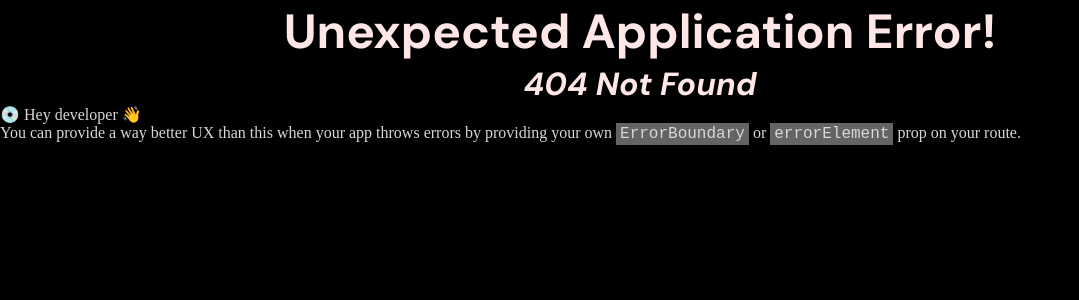
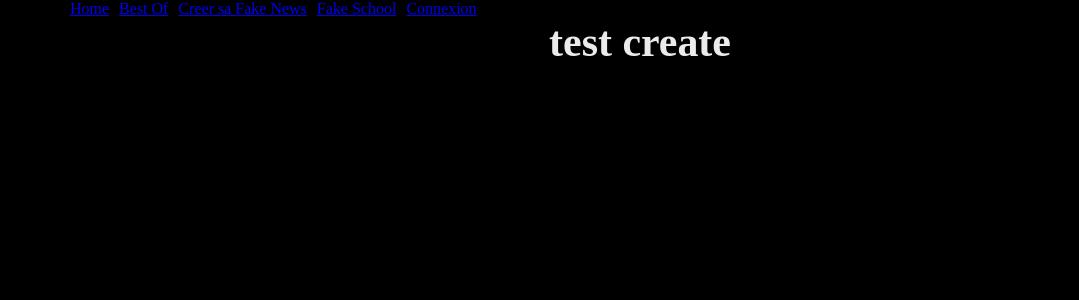
Before and after one commit to WildCodeSchool-2024-02/JS-Nantes-RamCSS-P2-Faketory, a React (Vite) app in the folder client/: page /create in a window 1280 px wide. Before the commit this address had no page. Shown: the top 300 px of the page, without its empty margins (0-1079 px from the left). Built offline with nearby package versions, Linux system fonts and the light colour scheme.

Commit message:
S02_userConnection: bonne architecture router

```diff
--- a/client/src/App.jsx
+++ b/client/src/App.jsx
@@ -1,21 +1,14 @@
-import { BrowserRouter as Router, Route, Switch } from "react-router-dom";
 
-import NavBar2 from "./components/NavBar2";
-import Sniper from "./pages/Sniper";
-import UserConnection from "./pages/UserConnection";
-import FakeSchool from "./pages/FakeSchool";
+import { Outlet } from "react-router-dom";
+import NavBar from "./components/NavBar2";
+
 
 function App() {
     return (
-        <Router>
-            <NavBar2 />
-            <Switch>
-                <Route exact path="/" component={Sniper} />
-                <Route path="/fakeschool" component={FakeSchool} />
-                <Route path="/connection" component={UserConnection} />
-
-            </Switch>
-        </Router>
+        <>
+            <NavBar />
+            <Outlet />
+        </>
     );
 }
 
--- a/client/src/Router.jsx
+++ b/client/src/Router.jsx
@@ -1,50 +1,42 @@
 
-import { createBrowserRouter, RouterProvider } from "react-router-dom";
-
-
-import NavBar2 from "./components/NavBar2";
+import { createBrowserRouter } from "react-router-dom";
 import Sniper from "./pages/Sniper";
 import UserConnection from "./pages/UserConnection";
 import FakeSchool from "./pages/FakeSchool";
+import Create from "./pages/Create";
+import BestOf from "./pages/BestOf";
+
+
+import App from "./App";
 
 
 const router = createBrowserRouter([
     {
         path: "/",
-        element: (
-            <>
-                <NavBar2 />
-                <main>
-                    <Sniper />
-                </main>
-            </>
-        ),
-    },
-    {
-        path: "/fakeschool",
-        element: (
-            <>
-                <NavBar2 />
-                <main>
-                    <FakeSchool />
-                </main>
-            </>
-        ),
-    },
-    {
-        path: "/connexion",
-        element: (
-            <>
-                <NavBar2 />
-                <main>
-                    <UserConnection />
-                </main>
-            </>
-        ),
+        element: <App />,
+        children: [
+            {
+                path: "",
+                element: <Sniper/>,
+            },
+            {
+                path: "create",
+                element: <Create />,
+            },
+            {
+                path: "best-of",
+                element: <BestOf />,
+            },
+            {
+                path: "fakeschool",
+                element: <FakeSchool />,
+            },
+            {
+                path: "connexion",
+                element: <UserConnection />,
+            },
+        ],
     },
 ]);
 
-// eslint-disable-next-line import/prefer-default-export
-export function AppRouter() {
-  return <RouterProvider router={router} />
-}
+export default router;
--- a/client/src/main.jsx
+++ b/client/src/main.jsx
@@ -1,11 +1,10 @@
 import React from "react";
 import ReactDOM from "react-dom/client";
-import { AppRouter } from "./Router";
+import { RouterProvider } from "react-router-dom";
+import router from "./Router";
 
-const root = ReactDOM.createRoot(document.getElementById("root"));
-
-root.render(
-  <React.StrictMode>
-      <AppRouter />
-  </React.StrictMode>
+ReactDOM.createRoot(document.getElementById("root")).render(
+    <React.StrictMode>
+        <RouterProvider router={router} />
+    </React.StrictMode>
 );
--- /dev/null
+++ b/client/src/pages/BestOf.jsx
@@ -0,0 +1,9 @@
+function BestOf() {
+    return (
+
+        <h1>test bestof</h1>
+
+    )
+}
+
+export default BestOf;
--- /dev/null
+++ b/client/src/pages/Create.jsx
@@ -0,0 +1,9 @@
+function Create() {
+    return (
+
+        <h1>test create</h1>
+
+    )
+}
+
+export default Create;
```
Also changed, not shown: client/src/pages/BestOf.css (added), client/src/pages/Create.css (added).
